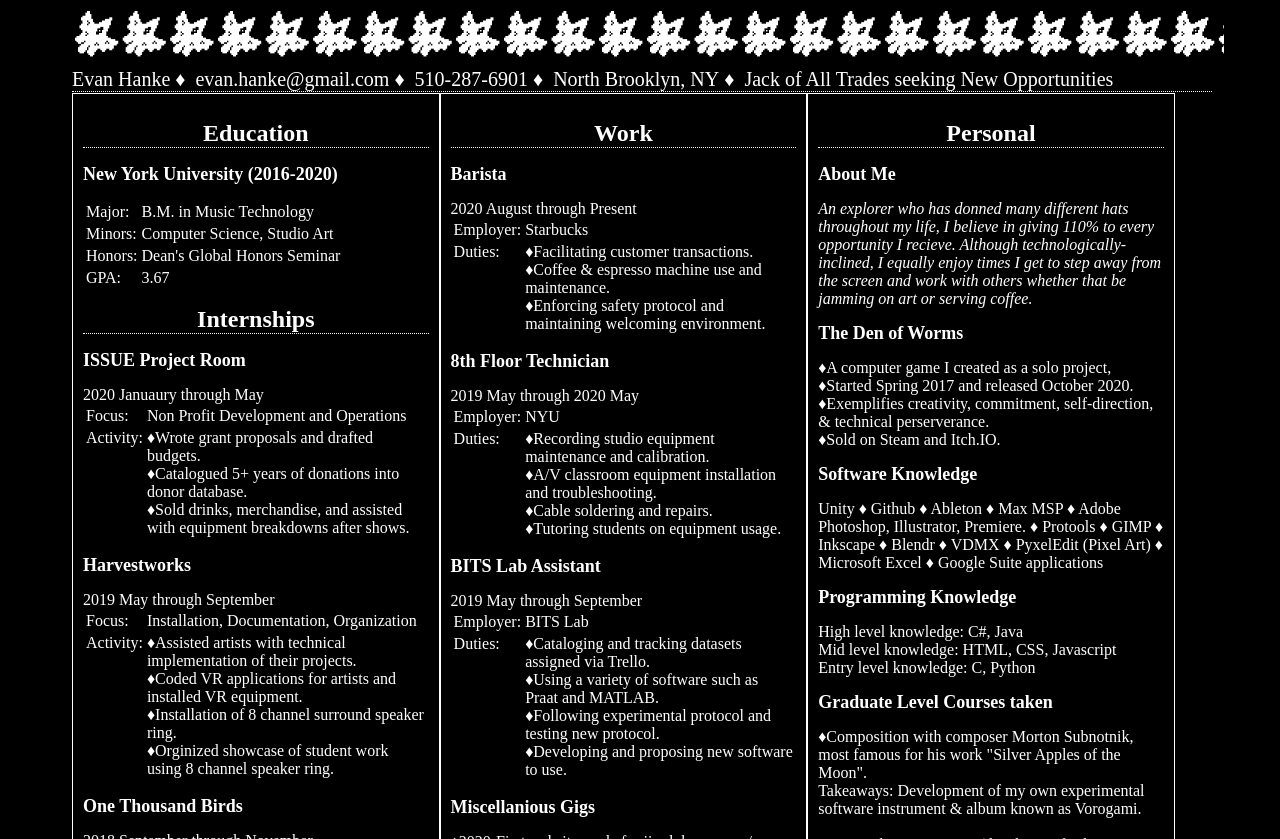
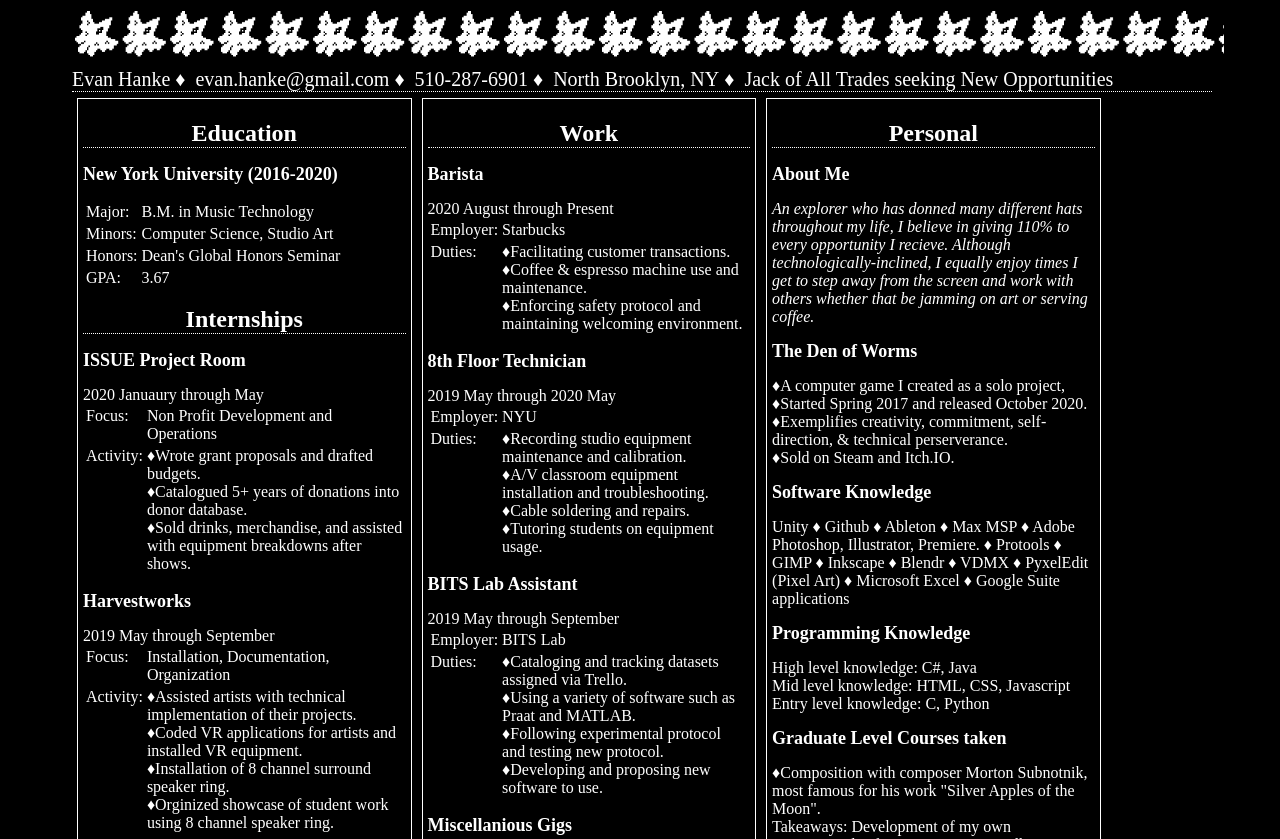
Before and after one commit to EvanHanke/Resume, a plain HTML site: page index.html in a window 1280 px wide. Shown: the top 839 px of the page. Drawn offline with Linux system fonts and the light colour scheme.

Commit message:
Update style.css

```diff
--- a/style.css
+++ b/style.css
@@ -18,8 +18,9 @@
 
 .column{
   float: left;
-  width: 30%;
-  padding: 10px;
+  width: 28%;
+  padding: 5px;
+  margin:5px;
   border: 1px solid white;
 }
 
```
